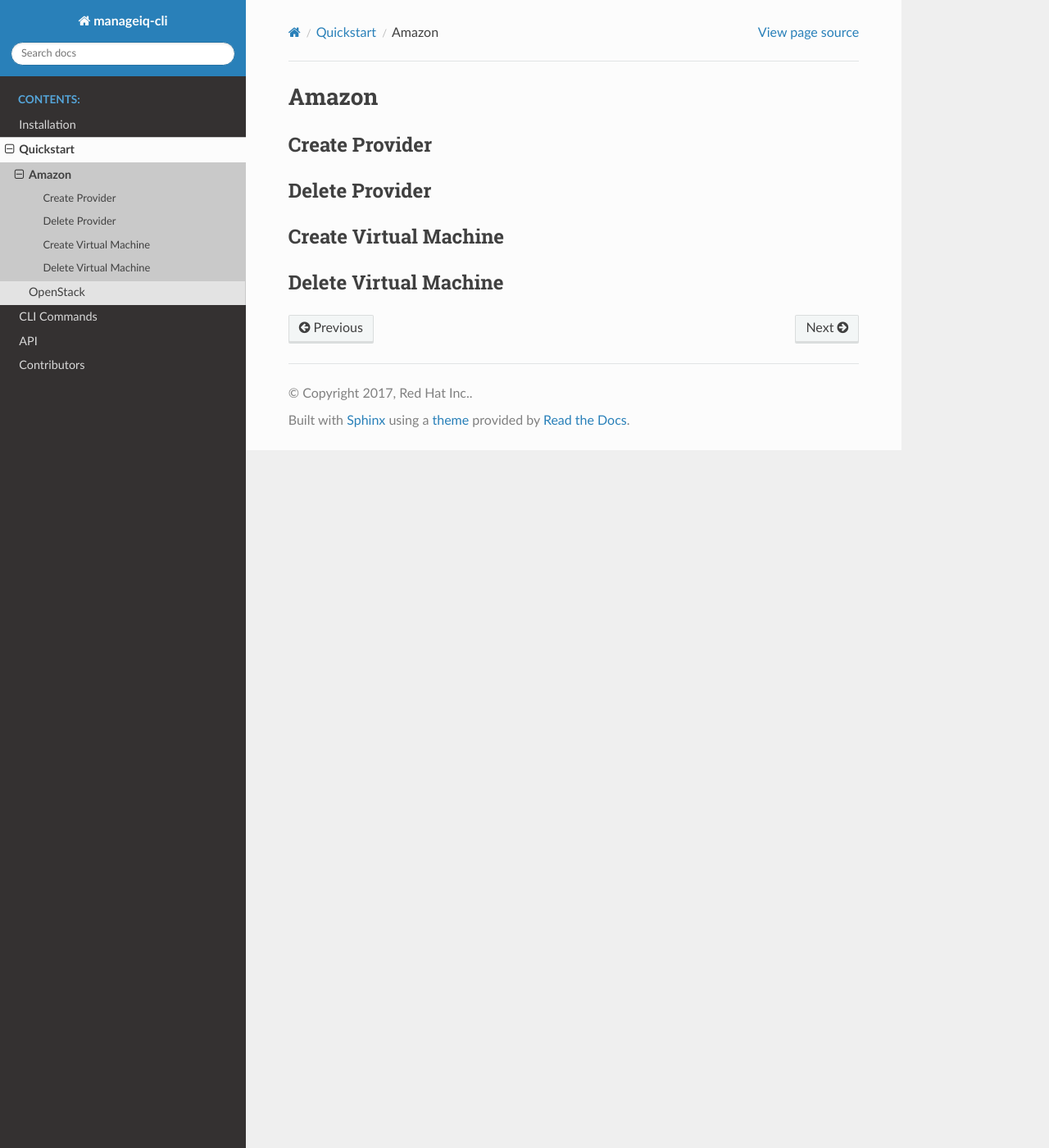
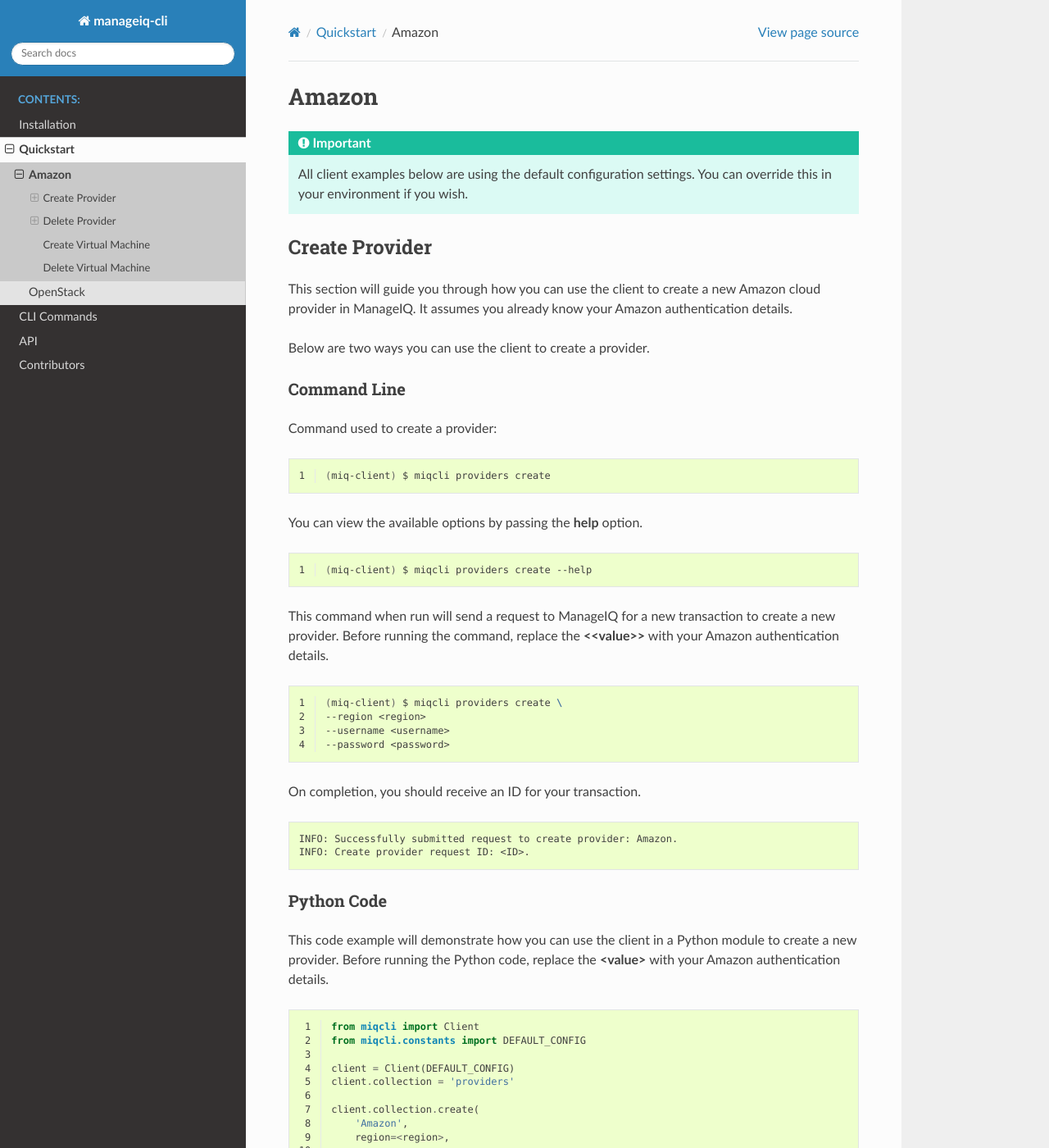
Before and after one commit to rhpit/manageiq-cli, a Sphinx documentation site: the page built from doc/source/providers/amazon.rst, in a window 1280 px wide and 1400 px high. Shown: the whole window at 82% size. Built offline with Sphinx 7.4.7 and the Read the Docs theme 2.0.0, drawn with Linux system fonts in a browser that asks for light colours; formulas are drawn with MathJax 3; some of the changed text lies outside the part shown.

Commit message:
document the client create and delete amazon provider (#128)

```diff
--- a/doc/source/providers/amazon.rst
+++ b/doc/source/providers/amazon.rst
@@ -1,11 +1,150 @@
 Amazon
 ======
+
+.. important::
+
+    All client examples below are using the default configuration settings.
+    You can override this in your environment if you wish.
 
 Create Provider
 ---------------
 
+This section will guide you through how you can use the client to create a
+new Amazon cloud provider in ManageIQ. It assumes you already know your
+Amazon authentication details.
+
+Below are two ways you can use the client to create a provider.
+
+Command Line
+++++++++++++
+
+Command used to create a provider:
+
+.. code-block:: bash
+    :linenos:
+
+    (miq-client) $ miqcli providers create
+
+You can view the available options by passing the **help** option.
+
+.. code-block:: bash
+    :linenos:
+
+    (miq-client) $ miqcli providers create --help
+
+This command when run will send a request to ManageIQ for a new transaction to
+create a new provider. Before running the command, replace the **<<value>>**
+with your Amazon authentication details.
+
+.. code-block:: bash
+    :linenos:
+
+    (miq-client) $ miqcli providers create \
+    --region <region>
+    --username <username>
+    --password <password>
+
+On completion, you should receive an ID for your transaction.
+
+.. code-block:: bash
+
+    INFO: Successfully submitted request to create provider: Amazon.
+    INFO: Create provider request ID: <ID>.
+
+Python Code
++++++++++++
+
+This code example will demonstrate how you can use the client in a Python
+module to create a new provider. Before running the Python code, replace the
+**<value>** with your Amazon authentication details.
+
+.. code-block:: python
+    :linenos:
+
+    from miqcli import Client
+    from miqcli.constants import DEFAULT_CONFIG
+
+    client = Client(DEFAULT_CONFIG)
+    client.collection = 'providers'
+
+    client.collection.create(
+        'Amazon',
+        region=<region>,
+        username=<username>,
+        password=<password>
+    )
+
+On completion, you should receive an ID for your transaction.
+
+.. code-block:: bash
+
+    INFO: Successfully submitted request to create provider: Amazon.
+    INFO: Create provider request ID: <ID>.
+
+
 Delete Provider
 ---------------
+
+This section will guide you through how you can use the client to delete a
+Amazon cloud provider in ManageIQ.
+
+Below are two ways you can use the client to delete a provider.
+
+Command Line
+++++++++++++
+
+Command used to delete a provider:
+
+.. code-block:: bash
+    :linenos:
+
+    (miq-client) $ miqcli providers delete
+
+You can view the available options by passing the **help** option.
+
+.. code-block:: bash
+    :linenos:
+
+    (miq-client) $ miqcli providers delete --help
+
+This command when run will send a request to ManageIQ for a new transaction to
+delete the provider.
+
+.. code-block:: bash
+    :linenos:
+
+    (miq-client) $ miqcli providers delete Amazon
+
+On completion, you should receive an ID for your transaction.
+
+.. code-block:: bash
+
+    INFO: Successfully submitted request to delete provider: Amazon.
+    Request ID: <ID>.
+
+Python Code
++++++++++++
+
+This code example will demonstrate how you can use the client in a Python
+module to delete a provider.
+
+.. code-block:: python
+    :linenos:
+
+    from miqcli import Client
+    from miqcli.constants import DEFAULT_CONFIG
+
+    client = Client(DEFAULT_CONFIG)
+    client.collection = 'providers'
+
+    client.collection.delete('Amazon')
+
+On completion, you should receive an ID for your transaction.
+
+.. code-block:: bash
+
+    INFO: Successfully submitted request to delete provider: Amazon.
+    Request ID: <ID>.
 
 Create Virtual Machine
 ----------------------
```
